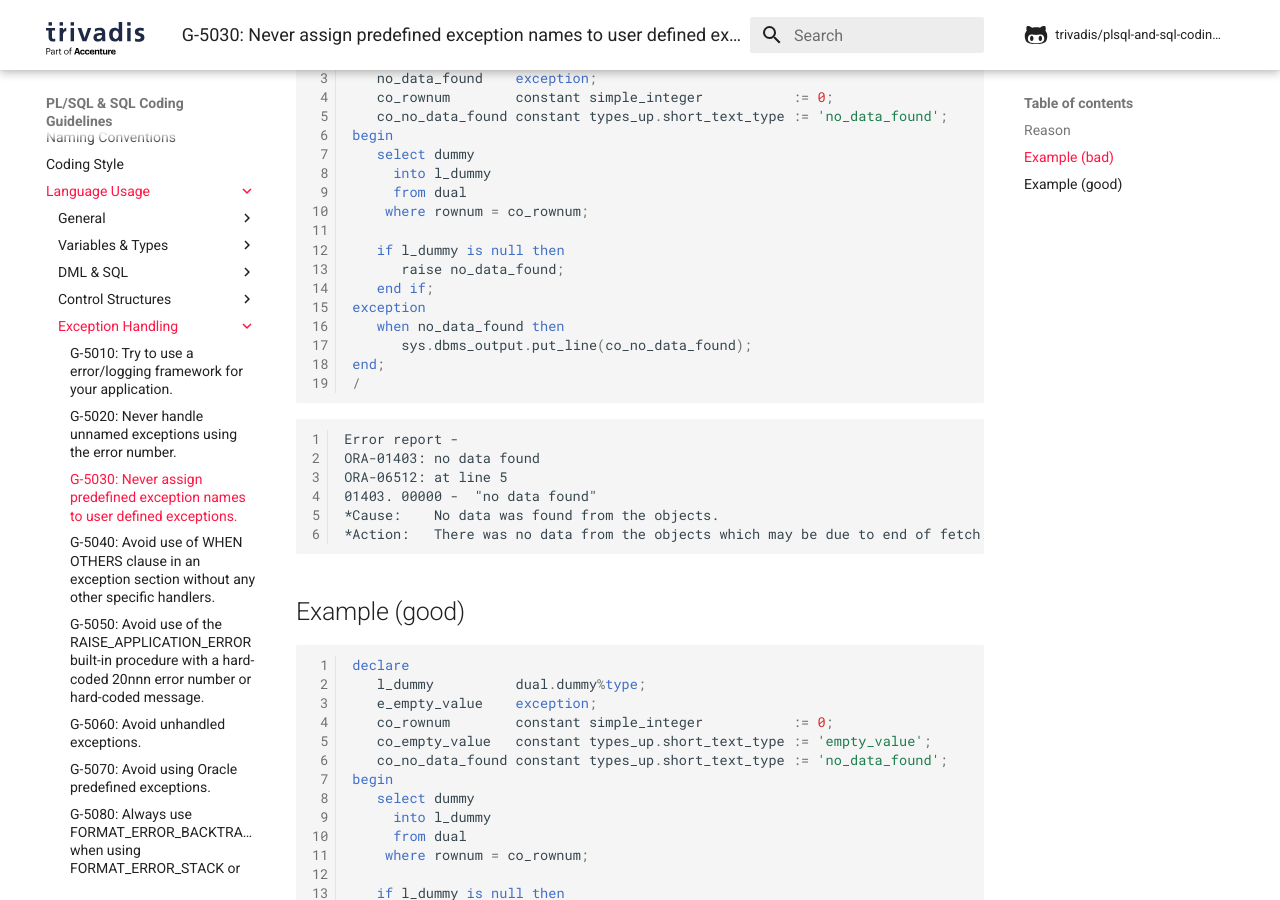
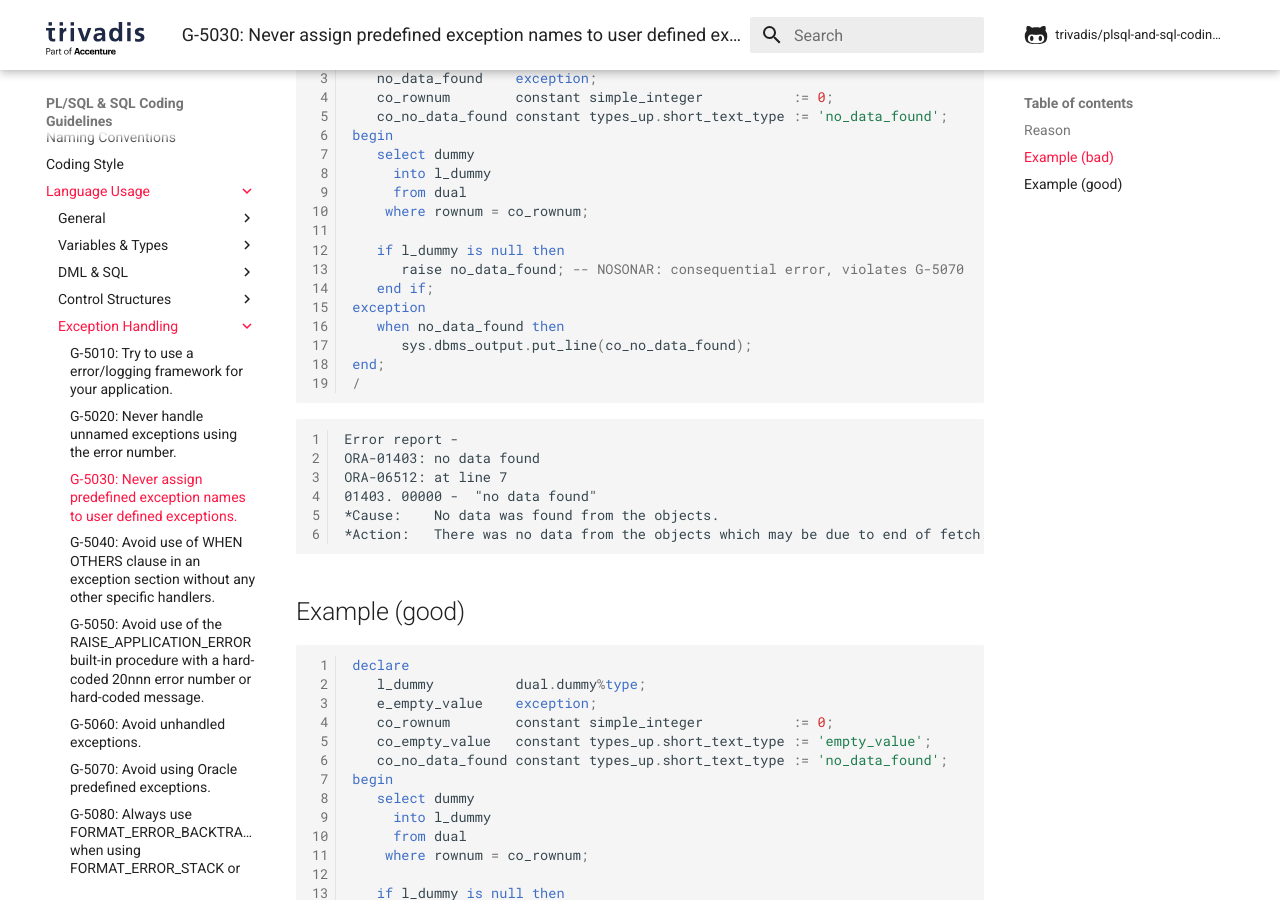
Before and after one commit to Trivadis/plsql-and-sql-coding-guidelines, an MkDocs documentation site: the page built from docs/4-language-usage/5-exception-handling/g-5030.md, in a window 1280 px wide and 900 px high, scrolled down 709 px. Built offline with MkDocs 1.6.1 and Material for MkDocs 9.7.7, drawn with Linux system fonts in a browser that asks for light colours; comment, search, counter and statistics services are not loaded; the version menu is left out.

````diff
--- a/docs/4-language-usage/5-exception-handling/g-5030.md
+++ b/docs/4-language-usage/5-exception-handling/g-5030.md
@@ -24,7 +24,7 @@
     where rownum = co_rownum;
 
    if l_dummy is null then
-      raise no_data_found;
+      raise no_data_found; -- NOSONAR: consequential error, violates G-5070
    end if;
 exception
    when no_data_found then
@@ -35,7 +35,7 @@
 ```
 Error report -
 ORA-01403: no data found
-ORA-06512: at line 5
+ORA-06512: at line 7
 01403. 00000 -  "no data found"
 *Cause:    No data was found from the objects.
 *Action:   There was no data from the objects which may be due to end of fetch.
````
